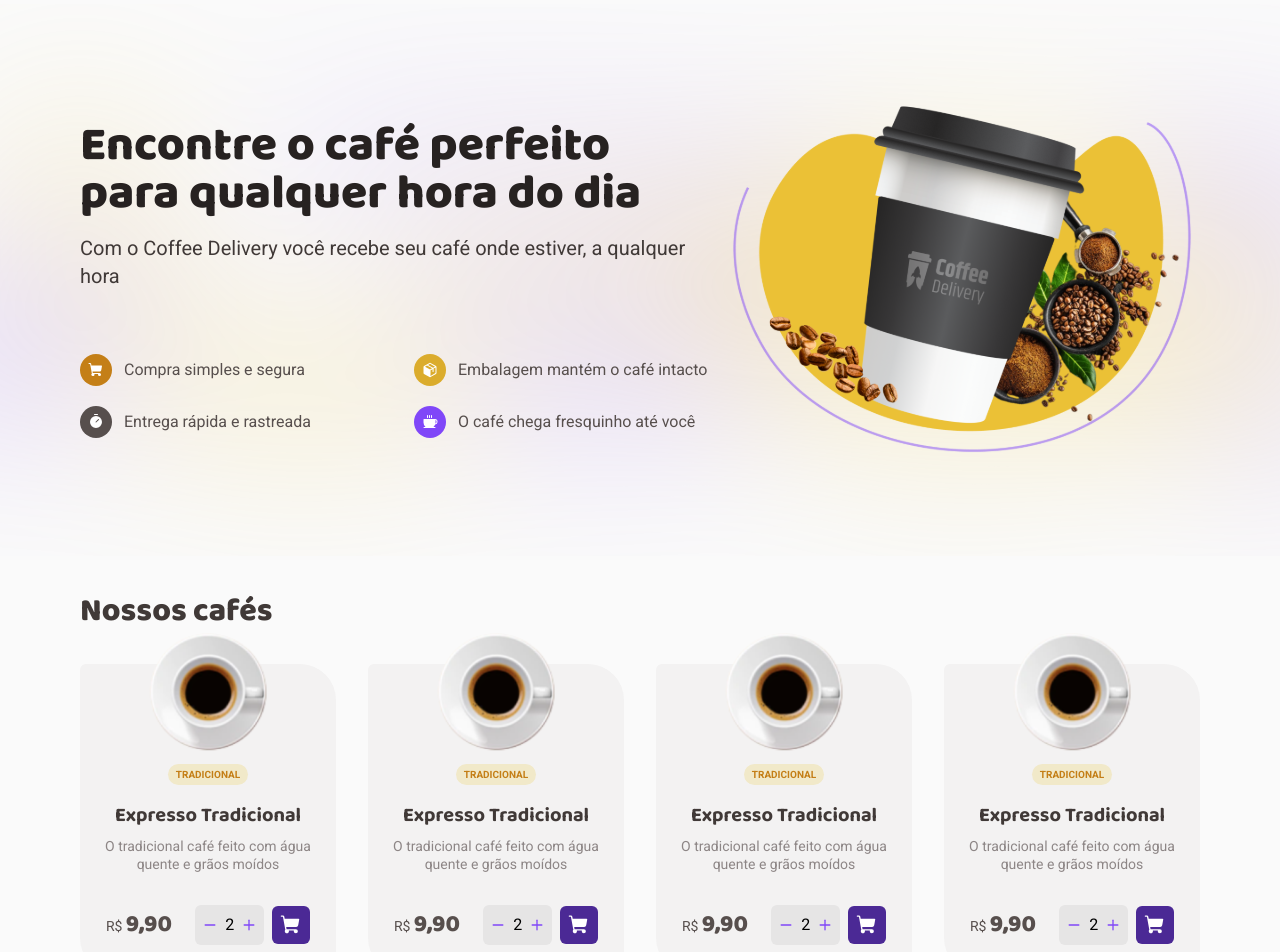
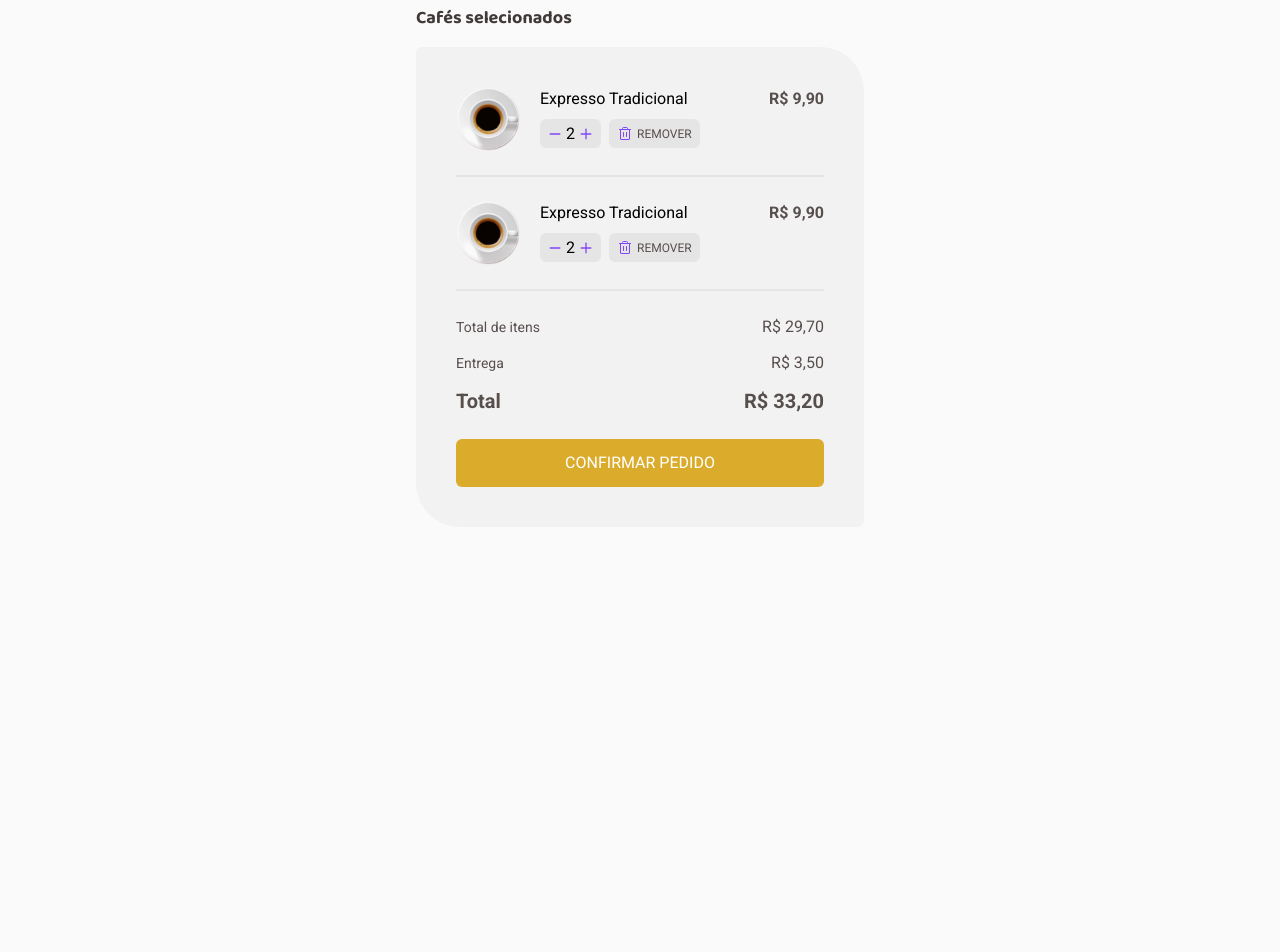
Before and after one commit to wwilliamsantana/coffee-delivery-ignite, a React (Vite) app: page /checkout in a window 1280 px wide. Shown: the part 100-1052 px from the top of the page. After the commit the page ends 800 px from the top, so only its background shows below. Built offline with nearby package versions, Linux system fonts and the light colour scheme.

Commit message:
Lógica - react-router-do; Estrutura- /checkout part 1m

```diff
--- a/package.json
+++ b/package.json
@@ -12,7 +12,8 @@
   "dependencies": {
     "phosphor-react": "^1.4.1",
     "react": "^18.2.0",
-    "react-dom": "^18.2.0"
+    "react-dom": "^18.2.0",
+    "react-router-dom": "^6.4.2"
   },
   "devDependencies": {
     "@rocketseat/eslint-config": "^1.1.3",
--- a/src/App.tsx
+++ b/src/App.tsx
@@ -1,15 +1,11 @@
-import { Heading } from "./components/Heading"
-import { ListCoffees } from "./components/ListCoffees"
-import { Navbar } from "./components/Navbar"
+import { BrowserRouter } from "react-router-dom"
+import { Router } from "./Router"
 import "./styles/main.css"
 
 export function App() {
   return (
-    <div>
-      <Navbar />
-      <Heading />
-      <ListCoffees />
-
-    </div>
+    <BrowserRouter>
+      <Router />
+    </BrowserRouter>
   )
 }
--- /dev/null
+++ b/src/Layout/DefaultLayout/index.tsx
@@ -0,0 +1,12 @@
+import { Navbar } from "../../components/Navbar";
+import { Outlet } from "react-router-dom"
+
+
+export function DefaultLayout() {
+  return (
+    <div>
+      <Navbar />
+      <Outlet />
+    </div>
+  )
+}
--- /dev/null
+++ b/src/Router.tsx
@@ -0,0 +1,17 @@
+import { Route, Routes } from "react-router-dom";
+import { DefaultLayout } from "./Layout/DefaultLayout";
+import { Checkout } from "./pages/Checkout";
+import { Home } from "./pages/Home";
+
+
+export function Router() {
+  return (
+    <Routes>
+      <Route path="/" element={<DefaultLayout />}>
+        <Route path="/" element={<Home />} />
+        <Route path="/checkout" element={<Checkout />} />
+
+      </Route>
+    </Routes>
+  )
+}
--- a/src/components/Heading.tsx
+++ b/src/components/Heading.tsx
@@ -3,7 +3,7 @@ import { ShoppingCart, Timer, Package, Coffee } from "phosphor-react"
 
 export function Heading() {
   return (
-    <header className="bg-backHeading w-full bg-cover bg-center">
+    <header className="bg-backHeading w-full bg-cover bg-center ">
       <div className="max-w-[70rem] mx-auto flex item-center justify-between gap-4">
 
         <div className="flex-1 flex flex-col justify-center">
--- a/src/components/ItemCoffee.tsx
+++ b/src/components/ItemCoffee.tsx
@@ -3,7 +3,7 @@ import image1 from "../assets/coffees/Image.svg"
 
 export function ItemCoffee() {
   return (
-    <div className="w-64 h-[19.375rem]  rounded-md bg-base-card rounded-tr-[2.25rem] rounded-bl-[2.25rem] flex flex-col items-center  ">
+    <div className="w-64 h-[19.375rem] flex-1 rounded-md bg-base-card rounded-tr-[2.25rem] rounded-bl-[2.25rem] flex flex-col items-center  ">
 
       <img className="w-[7.5rem] h-[7.5rem]  -mt-8 " src={image1} alt="" />
 
@@ -29,7 +29,7 @@ export function ItemCoffee() {
 
           <div className="bg-base-button p-2 flex items-center gap-2 rounded-md ">
 
-            <button className="text-purple">
+            <button className="text-purple hover:text-purple-dark">
               <Minus size={14} weight={"bold"} />
             </button>
 
@@ -37,14 +37,14 @@ export function ItemCoffee() {
               2
             </span>
 
-            <button className="text-purple">
+            <button className="text-purple hover:text-purple-dark">
               <Plus size={14} weight={"bold"} />
             </button>
 
 
           </div>
 
-          <button className="p-2 bg-purple-dark text-white rounded-md ">
+          <button className="p-2 bg-purple-dark text-white rounded-md hover:bg-purple">
             <ShoppingCart size={22} weight="fill" />
           </button>
 
--- a/src/components/ListCoffees.tsx
+++ b/src/components/ListCoffees.tsx
@@ -3,28 +3,21 @@ import { ItemCoffee } from "./ItemCoffee";
 
 export function ListCoffees() {
   return (
-    <div className="max-w-[70rem] mx-auto">
+    <div className="max-w-[70rem] mx-auto mb-40">
       <div className="flex items-start mt-8">
         <span className="text-base-subtitle font-baloo font-extrabold text-[2rem]">Nossos cafés</span>
       </div>
 
-      <div className="grid grid-cols-4  mt-7 mb-40 gap-x-8 gap-y-10">
+      <div className="grid grid-cols-4 mt-7 gap-x-8 gap-y-10">
 
 
         <ItemCoffee />
         <ItemCoffee />
         <ItemCoffee />
         <ItemCoffee />
-        <ItemCoffee />
-        <ItemCoffee />
-        <ItemCoffee />
-        <ItemCoffee />
-        <ItemCoffee />
-        <ItemCoffee />
-        <ItemCoffee />
-        <ItemCoffee />
-        <ItemCoffee />
-        <ItemCoffee />
+
+
+
 
       </div>
 
--- a/src/components/Navbar.tsx
+++ b/src/components/Navbar.tsx
@@ -1,12 +1,15 @@
 import logo from "../assets/Logo.svg"
+import { NavLink } from "react-router-dom"
 import { ShoppingCart, MapPin } from "phosphor-react"
 
 export function Navbar() {
   return (
     <div className="max-w-[70rem] mx-auto py-8 flex justify-between items-center">
 
+      <NavLink to={"/"}>
+        <img className="h-[40px]" src={logo} alt="" />
+      </NavLink>
 
-      <img className="h-[40px]" src={logo} alt="" />
 
       <div className="flex items-center gap-3">
 
@@ -16,19 +19,16 @@ export function Navbar() {
         </div>
 
 
-        <a className="relative">
-          <div className="p-2 bg-yellow-light text-yellow-dark rounded-md ">
+        <NavLink to={"/checkout"} className="relative">
+          <button className="p-2 bg-yellow-light text-yellow-dark rounded-md ">
             <ShoppingCart size={22} weight="fill" />
-          </div>
+          </button>
           <div className="absolute -top-2 -right-2 ">
             <div className=" w-5 h-5 rounded-full bg-yellow-dark text-white text-center pt-0.5 text-xs">
               5
             </div>
-
           </div>
-        </a>
-
-
+        </NavLink>
 
       </div>
     </div>
--- /dev/null
+++ b/src/pages/Checkout/index.tsx
@@ -0,0 +1,118 @@
+import { Minus, Plus, Trash } from "phosphor-react"
+import image1 from "../../assets/coffees/Image.svg"
+
+export function Checkout() {
+  return (
+    <div className="max-w-[70rem] mx-auto flex items-start justify-center">
+
+      {/* <div className="flex-1 flex items-center">
+
+      </div> */}
+      <div className="flex flex-col gap-[0.9375rem] items-start">
+        <span className="font-baloo font-bold text-lg text-base-subtitle">Cafés selecionados</span>
+
+        <div className="bg-base-card flex items-center w-[28rem] p-10 rounded-md rounded-tr-[2.75rem] rounded-bl-[2.75rem]">
+          <div className="w-[23rem] flex flex-col">
+
+            <div className="flex items-start justify-between">
+              <img className="w-16 h-16 mr-5" src={image1} alt="" />
+              <div className="flex flex-col items-start gap-2 flex-1">
+                <span>Expresso Tradicional</span>
+
+                <div className="flex items-center gap-2">
+
+                  <div className="bg-base-button px-2 py-[0.15rem] flex items-center gap-1 rounded-md ">
+                    <button className="text-purple hover:text-purple-dark">
+                      <Minus size={14} weight={"bold"} />
+                    </button>
+                    <span>
+                      2
+                    </span>
+                    <button className="text-purple hover:text-purple-dark">
+                      <Plus size={14} weight={"bold"} />
+                    </button>
+                  </div>
+
+                  <button className="bg-base-button hover:bg-base-hover px-2 py-[0.407rem] flex items-center gap-1 rounded-md ">
+
+                    <Trash weight={"regular"} className="text-purple" />
+
+                    <span className="uppercase text-base-text text-xs">Remover</span>
+
+                  </button>
+
+                </div>
+              </div>
+              <span className="text-base-text text-base font-bold">R$ 9,90</span>
+            </div>
+
+            <span className="border border-solid border-base-button my-6"></span>
+
+            <div className="flex items-start justify-between">
+              <img className="w-16 h-16 mr-5" src={image1} alt="" />
+              <div className="flex flex-col items-start gap-2 flex-1">
+                <span>Expresso Tradicional</span>
+
+                <div className="flex items-center gap-2">
+
+                  <div className="bg-base-button px-2 py-[0.15rem] flex items-center gap-1 rounded-md ">
+                    <button className="text-purple hover:text-purple-dark">
+                      <Minus size={14} weight={"bold"} />
+                    </button>
+                    <span>
+                      2
+                    </span>
+                    <button className="text-purple hover:text-purple-dark">
+                      <Plus size={14} weight={"bold"} />
+                    </button>
+                  </div>
+
+                  <button className="bg-base-button hover:bg-base-hover px-2 py-[0.407rem] flex items-center gap-1 rounded-md ">
+
+                    <Trash weight={"regular"} className="text-purple" />
+
+                    <span className="uppercase text-base-text text-xs">Remover</span>
+
+                  </button>
+
+                </div>
+              </div>
+              <span className="text-base-text text-base font-bold">R$ 9,90</span>
+            </div>
+
+
+            <span className="border border-solid border-base-button my-6"></span>
+
+            <div className="flex flex-col  text-base-text gap-3">
+
+              <div className="flex items-center justify-between">
+                <span className="text-sm">Total de itens</span>
+                <span className="text-base">R$ 29,70</span>
+              </div>
+
+              <div className="flex items-center justify-between">
+                <span className="text-sm">Entrega</span>
+                <span className="text-base">R$ 3,50</span>
+              </div>
+
+              <div className="flex items-center justify-between text-xl font-bold">
+                <span>Total</span>
+                <span>R$ 33,20</span>
+              </div>
+
+            </div>
+
+
+            <button className="bg-yellow hover:bg-yellow-dark text-white px-2 py-3 rounded-md uppercase text-center mt-6">
+              Confirmar pedido
+            </button>
+
+
+          </div>
+        </div>
+      </div>
+
+
+    </div>
+  )
+}
--- /dev/null
+++ b/src/pages/Home/index.tsx
@@ -0,0 +1,12 @@
+import { Heading } from "../../components/Heading";
+import { ListCoffees } from "../../components/ListCoffees";
+
+export function Home() {
+  return (
+    <div>
+      <Heading />
+      <ListCoffees />
+
+    </div>
+  )
+}
```
Also changed, not shown: 1 other file (tests, documents, lock files or other folders).
